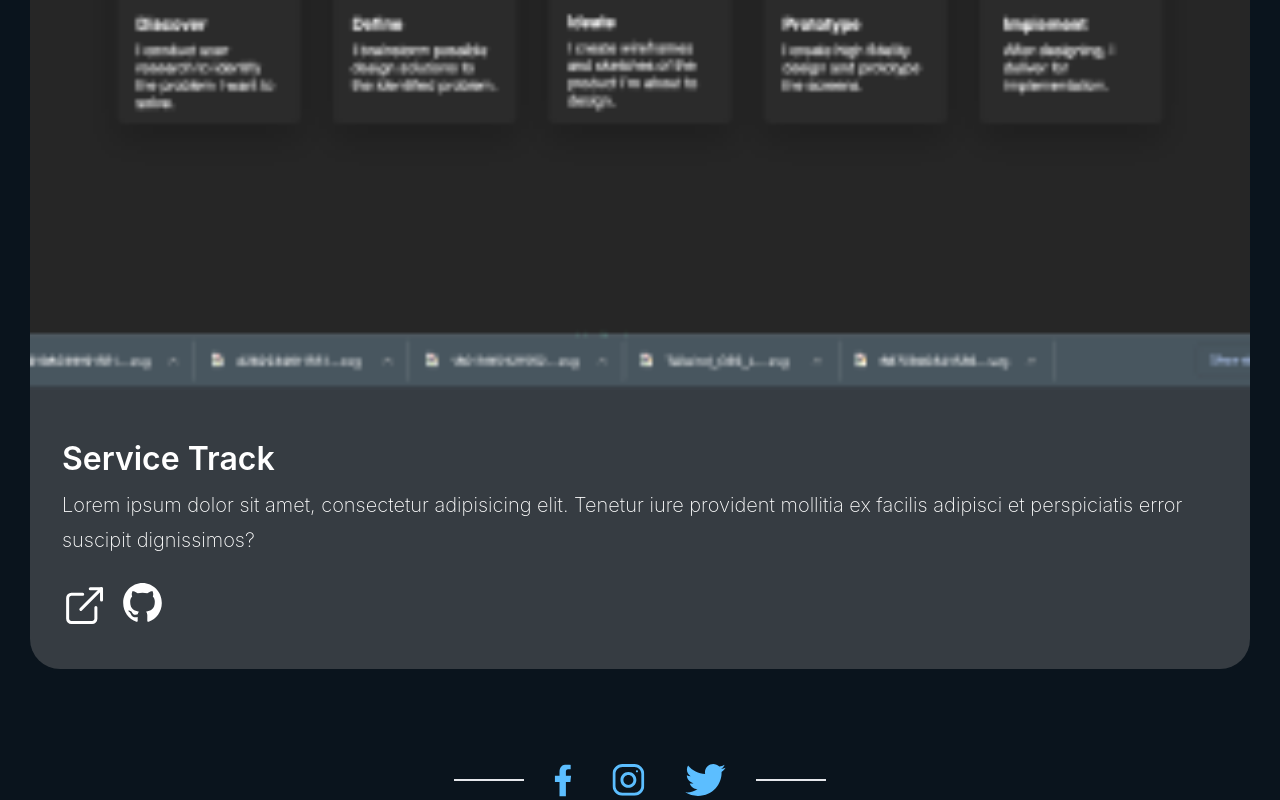
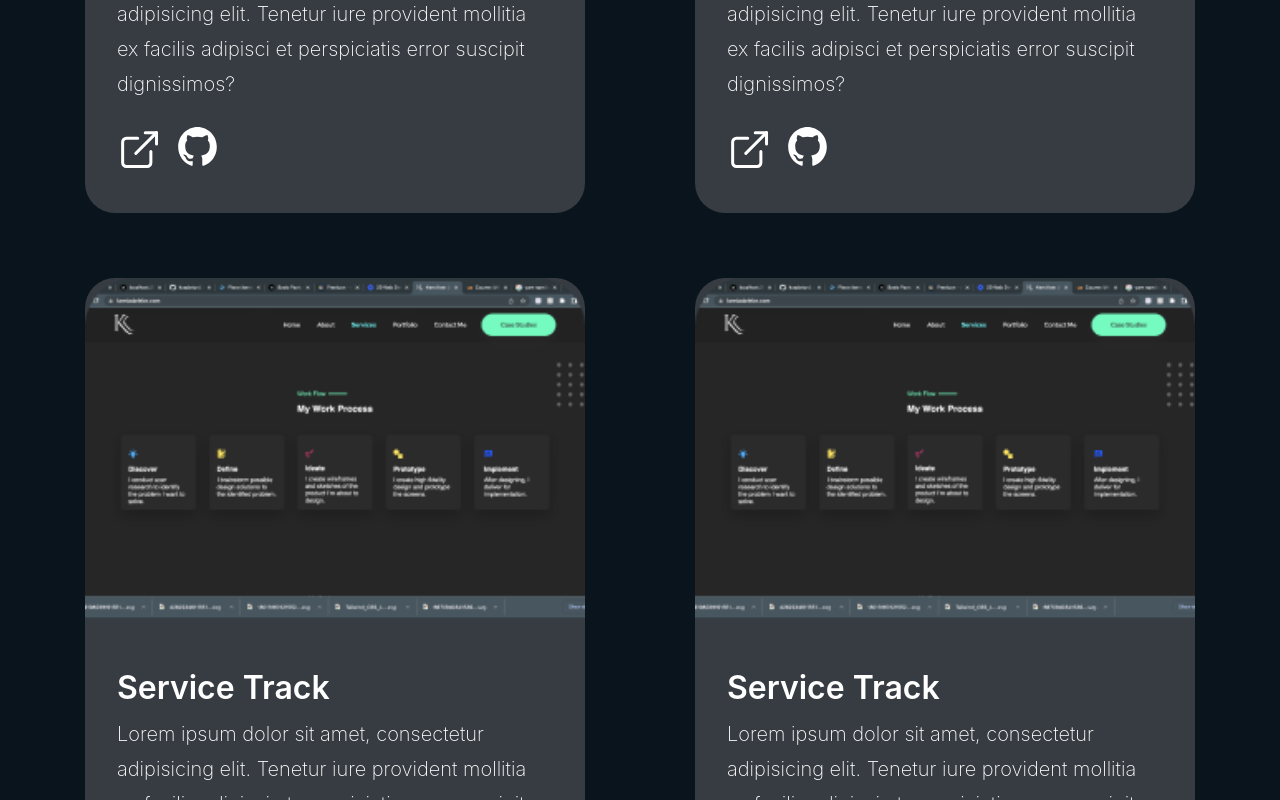
Before and after one commit to Itzadetunji/my-website, a Next.js app: page /portfolio in a window 1280 px wide. Shown: the part 900-1700 px from the top of the page. Built offline with nearby package versions, Linux system fonts and the light colour scheme.

Commit message:
Chore: Nearly completed portfolio page

```diff
--- a/pages/components/PortfolioCard.tsx
+++ b/pages/components/PortfolioCard.tsx
@@ -10,8 +10,7 @@ interface ProfileCardProps {
 
 const PortfolioCard : React.FC<ProfileCardProps> = ({imagePath, title, description, activeLink, gitLink}) => {
   return (
-    <div className="flex flex-col space-y-[70px] pb-[40px]">
-        <div>
+    <div className='pb-[40px] grey rounded-[30px] mx-auto w-[500px] lg:w-[400px] xl:w-[500px]'>
       <img src={`images/portfolio/${imagePath}`} alt="" className='w-full rounded-t-[30px]'/>
       <div className='mx-[32px] mt-[45px] text-white'>
         <p className='text-[32px] font-[600]'>{title}</p>
@@ -26,7 +25,6 @@ const PortfolioCard : React.FC<ProfileCardProps> = ({imagePath, title, descripti
         </div>
       </div>
     </div>
-    </div>
   )
 }
 
--- a/pages/portfolio.tsx
+++ b/pages/portfolio.tsx
@@ -13,9 +13,10 @@ import PortfolioCard from './components/PortfolioCard'
 const portfolio : NextPage = () => {
   return (
     <>
-    <ParticleComponent/>
-    <div className='absolute z-50'>
-    <Navbar/>
+    {/* <ParticleComponent/> */}
+    <div className=''>
+    {/* <Navbar/> */}
+      <div className='mx-auto'>
         <div className="mt-[165px] mx-auto justify-center">
           <div className='mx-[35px]'>
           <div>
@@ -29,7 +30,7 @@ const portfolio : NextPage = () => {
             </div>
           </div>
         </div>
-      <div className='mt-[100px] grey mx-[30px] rounded-[30px]'>
+        <div className='mx-[30px] mt-[65px] grid grid-cols-1 lg:grid-cols-2 gap-y-[65px]'>
           <PortfolioCard
             imagePath={'portfolio1.png'}
             title={'Service Track'}
@@ -37,6 +38,28 @@ const portfolio : NextPage = () => {
             activeLink={'https://google.com'}
             gitLink={'https://google.com'}
           />
+          <PortfolioCard
+            imagePath={'portfolio1.png'}
+            title={'Service Track'}
+            description={'Lorem ipsum dolor sit amet, consectetur adipisicing elit. Tenetur iure provident mollitia ex facilis adipisci et perspiciatis error suscipit dignissimos?'}
+            activeLink={'https://google.com'}
+            gitLink={'https://google.com'}
+          />
+          <PortfolioCard
+            imagePath={'portfolio1.png'}
+            title={'Service Track'}
+            description={'Lorem ipsum dolor sit amet, consectetur adipisicing elit. Tenetur iure provident mollitia ex facilis adipisci et perspiciatis error suscipit dignissimos?'}
+            activeLink={'https://google.com'}
+            gitLink={'https://google.com'}
+          />
+          <PortfolioCard
+            imagePath={'portfolio1.png'}
+            title={'Service Track'}
+            description={'Lorem ipsum dolor sit amet, consectetur adipisicing elit. Tenetur iure provident mollitia ex facilis adipisci et perspiciatis error suscipit dignissimos?'}
+            activeLink={'https://google.com'}
+            gitLink={'https://google.com'}
+          />
+        </div>
       </div>
       <div className='mt-[95px]'>
         <Social_Links/>
```
Lines whose indentation alone changed are shown as unchanged.
